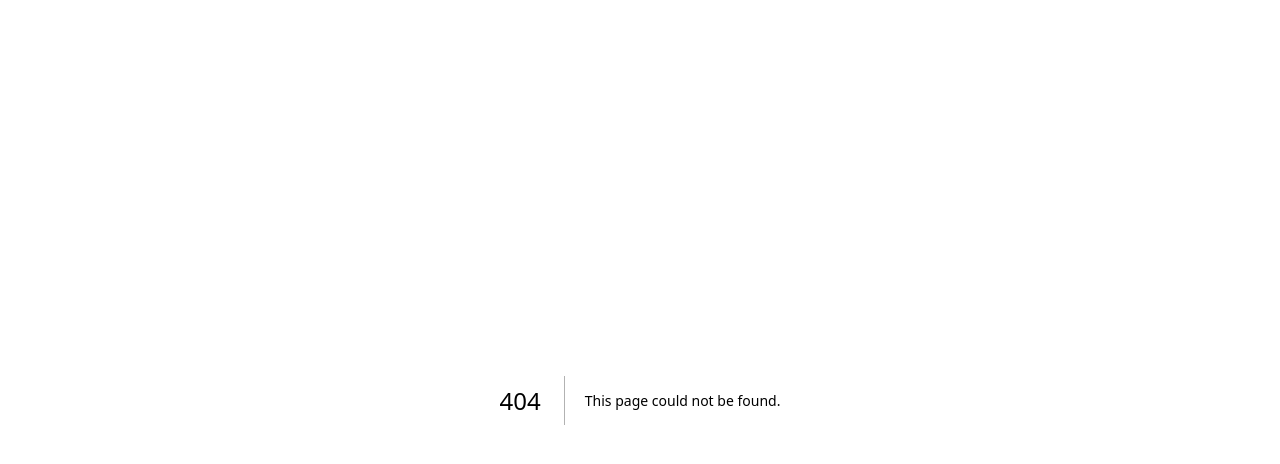
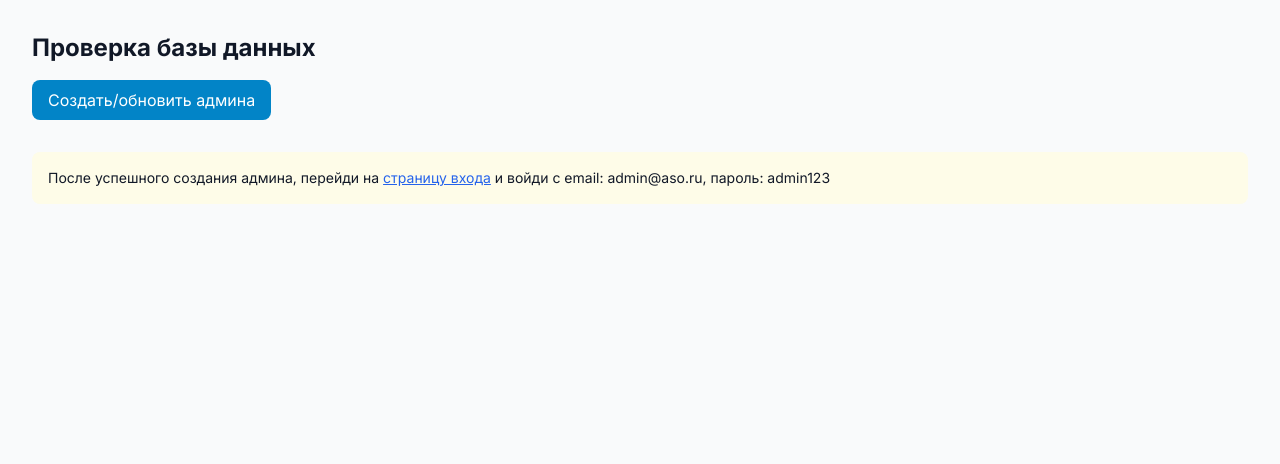
Before and after one commit to alexeysimashkin/nmr, a Next.js app: page /test-db in a window 1280 px wide. Before the commit this address had no page. Shown: the top 464 px of the page. Built offline with nearby package versions, Linux system fonts and the light colour scheme.

Commit message:
Create page.tsx

```diff
--- /dev/null
+++ b/app/test-db/page.tsx
@@ -0,0 +1,60 @@
+'use client'
+
+import { useState } from 'react'
+
+export default function TestDB() {
+  const [result, setResult] = useState('')
+  const [loading, setLoading] = useState(false)
+
+  const testConnection = async () => {
+    setLoading(true)
+    try {
+      // Пробуем создать админа через API
+      const response = await fetch('/api/auth/register', {
+        method: 'POST',
+        headers: { 'Content-Type': 'application/json' },
+        body: JSON.stringify({
+          email: 'admin@aso.ru',
+          password: 'admin123'
+        })
+      })
+
+      const data = await response.json()
+      setResult(JSON.stringify(data, null, 2))
+    } catch (error) {
+      setResult('Ошибка: ' + String(error))
+    } finally {
+      setLoading(false)
+    }
+  }
+
+  return (
+    <div className="p-8">
+      <h1 className="text-2xl font-bold mb-4">Проверка базы данных</h1>
+
+      <button
+        onClick={testConnection}
+        disabled={loading}
+        className="btn-primary mb-4"
+      >
+        {loading ? 'Проверка...' : 'Создать/обновить админа'}
+      </button>
+
+      {result && (
+        <pre className="bg-gray-100 p-4 rounded-lg overflow-auto">
+          {result}
+        </pre>
+      )}
+
+      <div className="mt-4 p-4 bg-yellow-50 rounded-lg">
+        <p className="text-sm">
+          После успешного создания админа, перейди на {' '}
+          <a href="/admin/login" className="text-blue-600 underline">
+            страницу входа
+          </a>
+          {' '}и войди с email: admin@aso.ru, пароль: admin123
+        </p>
+      </div>
+    </div>
+  )
+}
```
